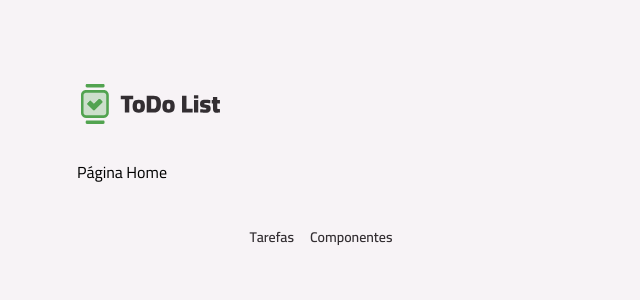
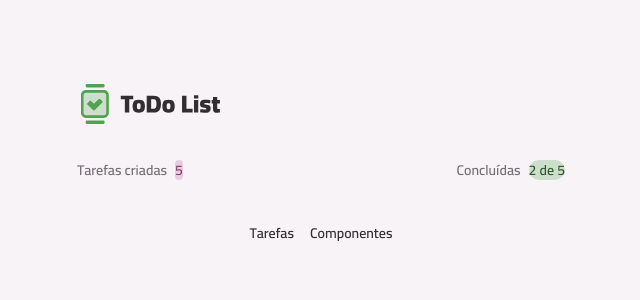
Before and after one commit to JBMILHOUSE/todo, a React (Vite) app: page / in a window 1280 px wide. Shown: the top 300 px of the page, without its empty margins (319-959 px from the left). Built offline with nearby package versions, Linux system fonts and the light colour scheme.

Commit message:
criando componente de resumo de tarefas

```diff
--- /dev/null
+++ b/src/core-components/tasks-summary.tsx
@@ -0,0 +1,17 @@
+import Badge from "../components/badge";
+import Text from "../components/text";
+
+export default function TasksSummary() {
+  return(
+    <>
+      <div className="flex items-center gap-2">
+        <Text variant="body-sm-bold" className="!text-gray-300">Tarefas criadas</Text>
+        <Badge variant="secondary">5</Badge>
+      </div>
+      <div className="flex items-center gap-2">
+        <Text variant="body-sm-bold" className="!text-gray-300">Concluídas</Text>
+        <Badge variant="primary">2 de 5</Badge>
+      </div>
+    </>
+  )
+}
--- a/src/pages/page-home.tsx
+++ b/src/pages/page-home.tsx
@@ -1,5 +1,12 @@
 import Container from "../components/container";
+import TasksSummary from "../core-components/tasks-summary";
 
 export default function PageHome() {
-  return<Container>Página Home</Container>
+  return(
+    <Container as="article" className="space-y-3">
+      <header className="flex items-center justify-between">
+         <TasksSummary />
+      </header>
+    </Container>
+  )
 }
```
